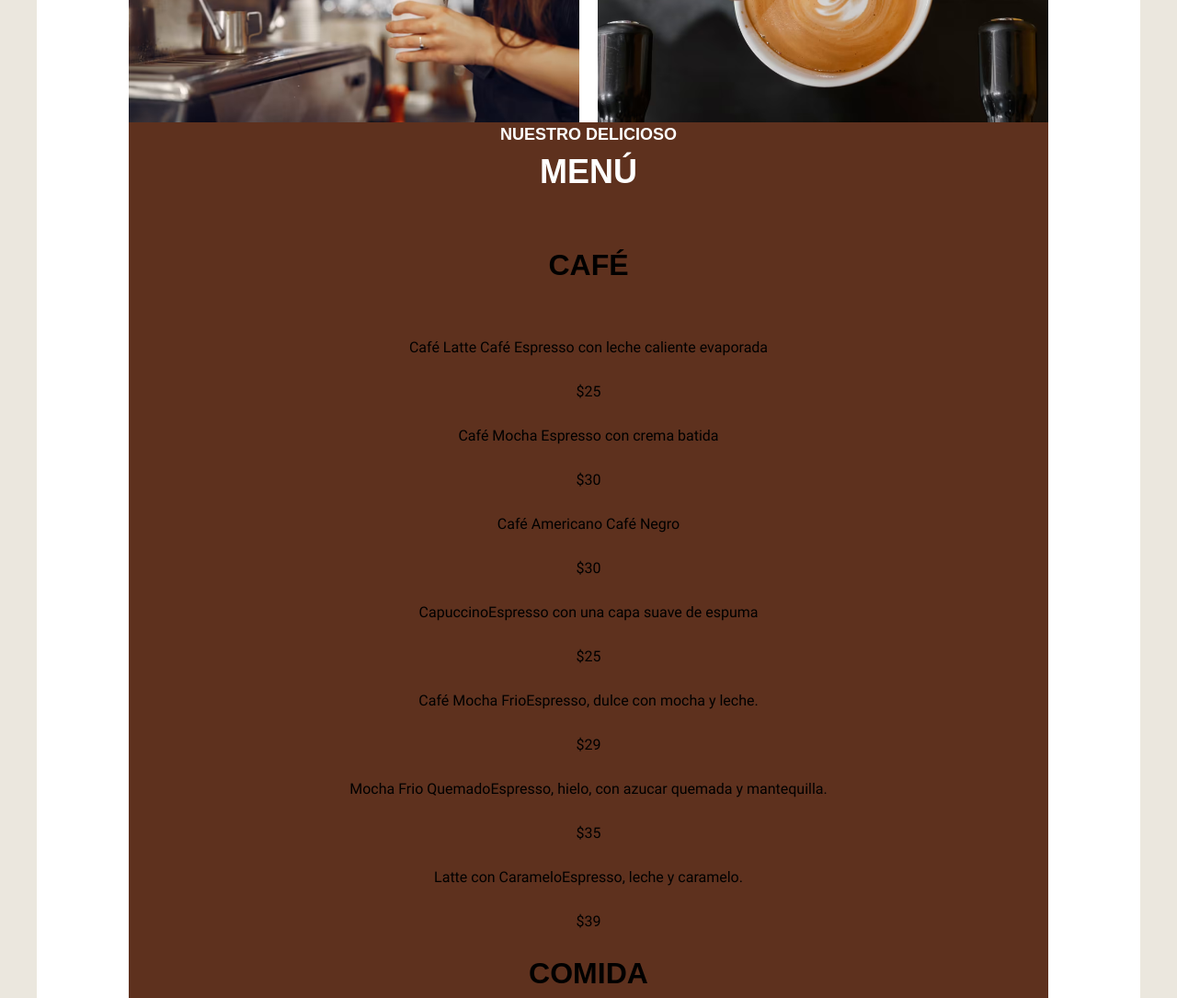
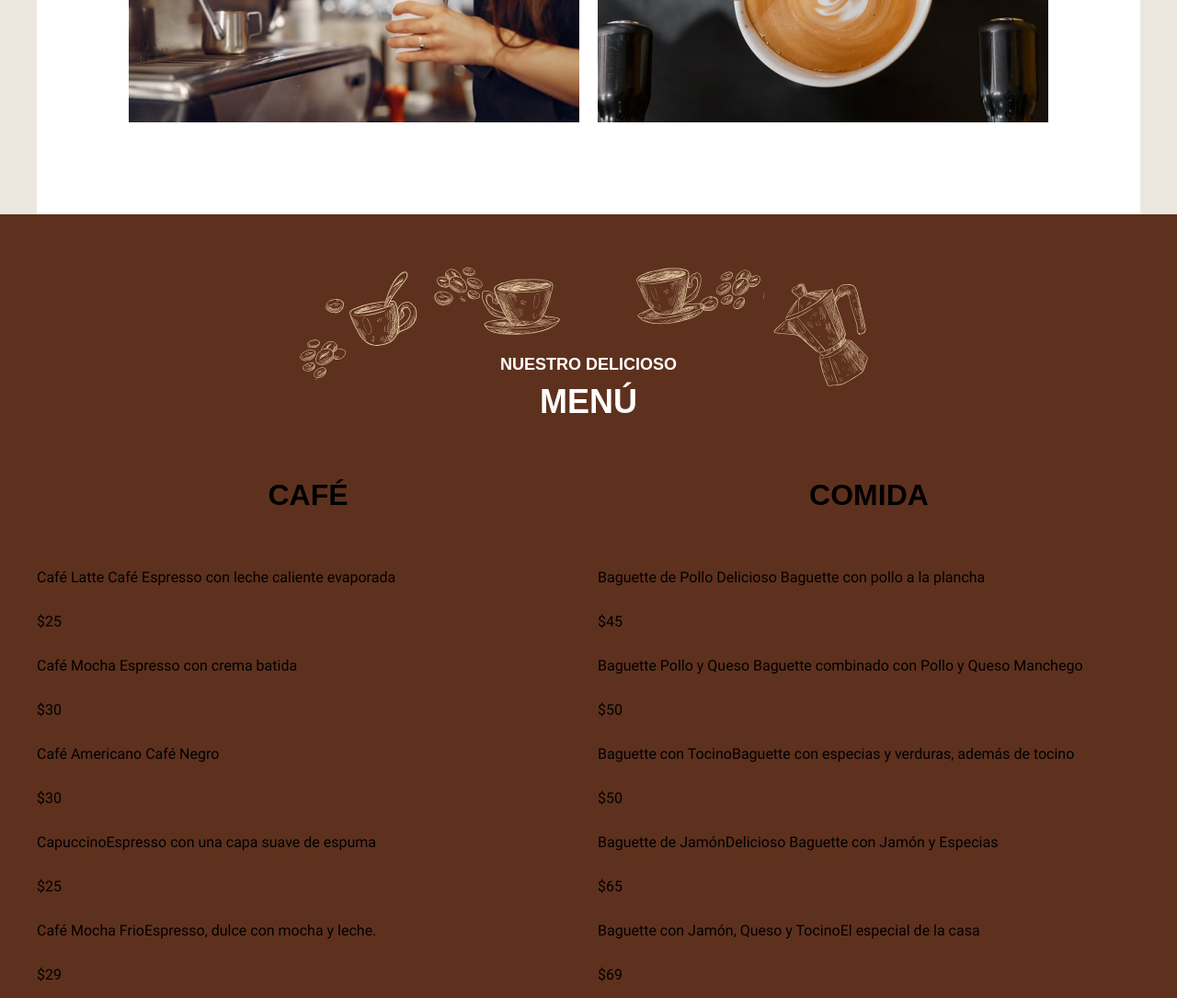
Before and after one commit to jmlocke1/cafeteria, a website: page index.html in a window 1280 px wide. Shown: the part 3000-4085 px from the top of the page at 92% size. Drawn offline with Linux system fonts and the light colour scheme; a web font is replaced by a local one.

Commit message:
Primeros pasos agregando CSS al menú

```diff
--- a/index.html
+++ b/index.html
@@ -125,11 +125,12 @@
 				</div>
 			</div>
 		</section>
+	</main>
 	<section class="nuestro-menu">
 		<h2 class="heading-blanco"><span>Nuestro delicioso</span>Menú</h2>
 
 		<div class="contenedor grid-menu">
-				<section class="menu-cafe">
+			<section class="menu cafe">
 				<h3>Café</h3>
 
 				<ul>
@@ -199,6 +200,5 @@
 			</section>
 		</div>
 	</section>
-	</main>
 </body>
 </html>
--- a/src/scss/inicio/_menu.scss
+++ b/src/scss/inicio/_menu.scss
@@ -2,5 +2,24 @@
 @use 'base/mixins' as m;
 
 .nuestro-menu {
-	background-color: v.$primario;
+	background-image: url(../img/menu_arriba.svg), url(../img/menu_abajo.svg), linear-gradient(to top, v.$primario, v.$primario);
+	background-repeat: no-repeat;
+	padding: 15rem 5rem 20rem 5rem;
+	background-position: center 5rem, center 92%, 100%;
+	background-size: 200%;
+	@include m.tablet{
+		padding: 15rem 0 20rem 0;
+		background-size: 100%;
+	}
+	@include m.desktop{
+		background-size: 50%, 50%, 100%;
+	}
 }
+
+.grid-menu {
+	@include m.grid(2, 2rem);
+}
+
+.menu {
+
+}
```
Also changed, not shown: build/css/app.css. Lines whose indentation alone changed are shown as unchanged.
